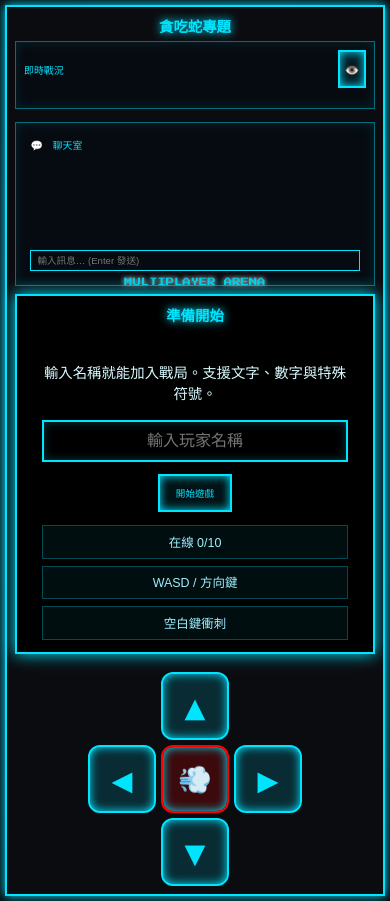
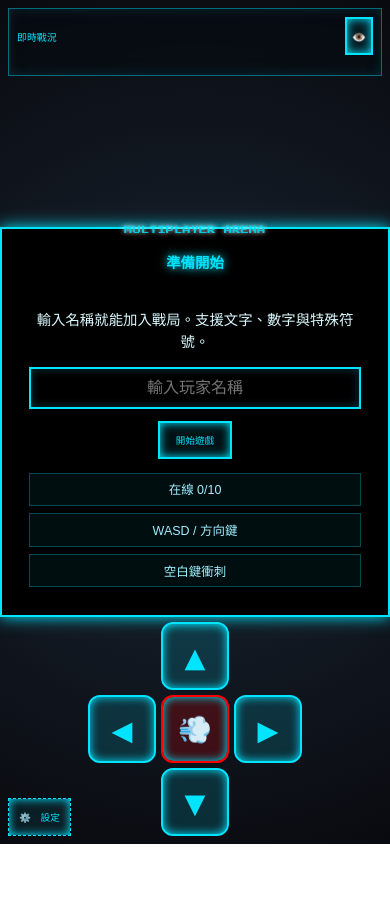
Before and after one commit to SoCooltw/snake-multiplayer, a website: page index.html in a window 390 px wide. After the commit the page ends 844 px from the top, so only its background shows below. Drawn offline with nearby package versions, Linux system fonts and the light colour scheme; no server answers.

Commit message:
Rework arena layout as game HUD

```diff
--- a/script.js
+++ b/script.js
@@ -187,6 +187,8 @@ socket.on('updateScoreboard', (scores) => {
         scores.forEach((s, idx) => {
             const row = document.createElement('div');
             row.className = 'score-row';
+            if (idx === 0) row.classList.add('score-row-leader');
+            if (idx < 3) row.classList.add('score-row-podium');
             if (s.id === myId) row.classList.add('score-row-self');
             row.style.setProperty('--player-color', s.color);
 
@@ -206,7 +208,7 @@ socket.on('updateScoreboard', (scores) => {
 
             const points = document.createElement('span');
             points.className = 'score-points';
-            points.textContent = `${s.score} pts`;
+            points.textContent = `${s.score} 分`;
 
             top.append(name, points);
 
--- a/style.css
+++ b/style.css
@@ -8,6 +8,7 @@
     --panel-bg: rgba(5, 12, 18, 0.72);
     --panel-border: rgba(0, 229, 255, 0.45);
     --font-main: 'Press Start 2P', cursive;
+    --hud-edge: clamp(8px, 1.2vw, 18px);
 }
 
 [data-theme="cyberpunk"] {
@@ -62,10 +63,10 @@ body {
     height: 100vh;
     min-height: 100vh;
     transition: all 0.5s;
-    display: grid;
-    grid-template-columns: 260px minmax(0, 1fr);
-    align-items: stretch;
-    gap: 0;
+    display: flex;
+    align-items: center;
+    justify-content: center;
+    overflow: hidden;
 }
 
 .game-container::before {
@@ -81,34 +82,35 @@ body {
 }
 
 .header {
-    display: flex;
-    flex-direction: column;
-    justify-content: flex-start;
-    width: 260px;
-    min-width: 260px;
-    max-width: 260px;
-    gap: 0.85rem;
-    padding: 1.25rem 0.75rem;
-    border-right: 4px solid var(--primary-color);
-    box-shadow: 8px 0 24px rgba(0, 229, 255, 0.18);
-    background: linear-gradient(90deg, rgba(5, 12, 18, 0.92), rgba(5, 12, 18, 0.72));
-    overflow-y: auto;
+    position: absolute;
+    inset: 0;
+    z-index: 20;
+    pointer-events: none;
 }
 
 h1 {
-    font-size: 1.05rem;
+    position: absolute;
+    top: var(--hud-edge);
+    left: var(--hud-edge);
+    max-width: min(320px, 44vw);
+    font-size: clamp(0.72rem, 1vw, 1.05rem);
     color: var(--primary-color);
-    margin-bottom: 0.5rem;
+    margin-bottom: 0;
     text-shadow: 0 0 10px var(--primary-color);
     transition: all 0.5s;
-    text-align: center;
+    text-align: left;
+    pointer-events: auto;
 }
 
 .top-buttons {
+    position: absolute;
+    top: calc(var(--hud-edge) + 2rem);
+    left: var(--hud-edge);
     display: flex;
-    flex-direction: column;
+    flex-direction: row;
     gap: 0.6rem;
     margin-bottom: 0;
+    pointer-events: auto;
 }
 
 .top-buttons button {
@@ -118,14 +120,21 @@ h1 {
 }
 
 .side-panel {
-    background: var(--panel-bg);
+    background: rgba(5, 12, 18, 0.62);
     border: 1px solid var(--panel-border);
     box-shadow: 0 0 12px rgba(0, 229, 255, 0.12) inset;
+    backdrop-filter: blur(10px);
     padding: 0.9rem;
     text-align: left;
+    pointer-events: auto;
 }
 
 .score-board {
+    position: absolute;
+    top: var(--hud-edge);
+    right: var(--hud-edge);
+    width: min(340px, 34vw);
+    max-height: min(62vh, 560px);
     display: flex;
     flex-direction: column;
     gap: 0.75rem;
@@ -143,6 +152,8 @@ h1 {
     display: flex;
     flex-direction: column;
     gap: 0.55rem;
+    overflow-y: auto;
+    padding-right: 2px;
 }
 
 .score-row {
@@ -151,7 +162,7 @@ h1 {
     grid-template-columns: 30px minmax(0, 1fr);
     gap: 0.55rem;
     align-items: center;
-    padding: 0.55rem;
+    padding: 0.5rem;
     border: 1px solid rgba(255, 255, 255, 0.08);
     background: linear-gradient(90deg, rgba(255,255,255,0.05), rgba(255,255,255,0.015));
     box-shadow: inset 3px 0 0 var(--player-color);
@@ -160,6 +171,20 @@ h1 {
 .score-row-self {
     border-color: var(--player-color);
     box-shadow: inset 3px 0 0 var(--player-color), 0 0 12px rgba(0, 229, 255, 0.18);
+}
+
+.score-row-podium {
+    background: linear-gradient(90deg, rgba(255,255,255,0.08), rgba(255,255,255,0.02));
+}
+
+.score-row-leader {
+    border-color: var(--gold-apple);
+    box-shadow: inset 3px 0 0 var(--gold-apple), 0 0 18px rgba(243, 230, 0, 0.16);
+}
+
+.score-row-leader .score-rank {
+    border-color: var(--gold-apple);
+    color: var(--gold-apple);
 }
 
 .score-rank {
@@ -255,7 +280,7 @@ h1 {
 
 .game-board-container {
     position: relative;
-    width: min(100%, 100vh);
+    width: min(100vw, 100vh);
     max-width: none;
     max-height: 100vh;
     aspect-ratio: 1/1;
@@ -467,6 +492,12 @@ input[type="checkbox"] {
 }
 
 .controls-hint {
+    position: absolute;
+    left: var(--hud-edge);
+    bottom: calc(var(--hud-edge) + 170px);
+    width: min(360px, 34vw);
+    max-height: 28vh;
+    overflow-y: auto;
     margin-top: 0;
     font-size: 0.72rem;
     color: var(--primary-color);
@@ -482,13 +513,17 @@ input[type="checkbox"] {
 
 /* 聊天面板 */
 .chat-panel {
+    position: absolute;
+    left: var(--hud-edge);
+    bottom: var(--hud-edge);
+    width: min(390px, 36vw);
     display: flex;
     flex-direction: column;
     gap: 0.55rem;
 }
 
 #chat-messages {
-    height: 120px;
+    height: min(120px, 18vh);
     overflow-y: auto;
     display: flex;
     flex-direction: column;
@@ -580,11 +615,17 @@ input[type="checkbox"] {
 
 /* 手機虛擬方向鍵 */
 #mobile-controls {
+    position: absolute;
+    left: 50%;
+    bottom: var(--hud-edge);
+    z-index: 24;
+    transform: translateX(-50%);
     display: none;
     flex-direction: column;
     align-items: center;
     gap: 5px;
-    margin-top: 10px;
+    margin-top: 0;
+    pointer-events: auto;
 }
 .dpad-row {
     display: flex;
@@ -616,59 +657,65 @@ input[type="checkbox"] {
 /* 手機版排版 */
 @media (max-width: 768px) {
     body {
-        align-items: flex-start;
+        align-items: center;
         justify-content: center;
-        padding: 5px;
-        overflow: auto;
+        padding: 0;
+        overflow: hidden;
     }
     .game-container {
         display: flex;
-        flex-direction: column;
-        padding: 0.5rem;
-        gap: 0.5rem;
-        width: 100%;
-        height: auto;
-        min-height: auto;
+        align-items: flex-start;
+        justify-content: center;
+        padding: 0;
+        gap: 0;
+        width: 100vw;
+        height: 100vh;
+        min-height: 100vh;
         max-width: 100%;
-        border: 2px solid var(--primary-color);
-        box-shadow: 0 0 10px var(--primary-color);
-        background: var(--bg-color);
+        border: 0;
+        box-shadow: none;
+        background: transparent;
     }
     .header {
-        min-width: unset;
+        position: absolute;
+        inset: 0;
+        z-index: 20;
+        min-width: 0;
         max-width: none;
-        width: 100%;
-        flex-direction: row;
-        flex-wrap: wrap;
-        gap: 5px;
-        align-items: center;
-        padding: 0;
+        width: auto;
         border-right: 0;
         box-shadow: none;
-        background: transparent;
-        overflow: visible;
+        pointer-events: none;
     }
     .header h1 {
-        font-size: 0.9rem;
-        margin-bottom: 0;
-        width: 100%;
+        display: none;
     }
     .controls-hint {
         display: none;
     }
     .top-buttons {
-        display: none;
+        top: auto;
+        left: var(--hud-edge);
+        bottom: var(--hud-edge);
+        display: flex;
+        flex-direction: column;
+        gap: 0.4rem;
     }
     .score-board {
-        width: 100%;
+        top: var(--hud-edge);
+        left: var(--hud-edge);
+        right: var(--hud-edge);
+        width: auto;
+        max-height: 30vh;
         padding: 0.5rem;
         font-size: 0.7rem;
     }
     .chat-panel {
-        width: 100%;
+        display: none;
     }
     .game-board-container {
-        max-width: 100%;
+        width: min(100vw, calc(100vh - 150px));
+        max-height: calc(100vh - 150px);
         border-width: 2px;
     }
     #mobile-controls {
```
